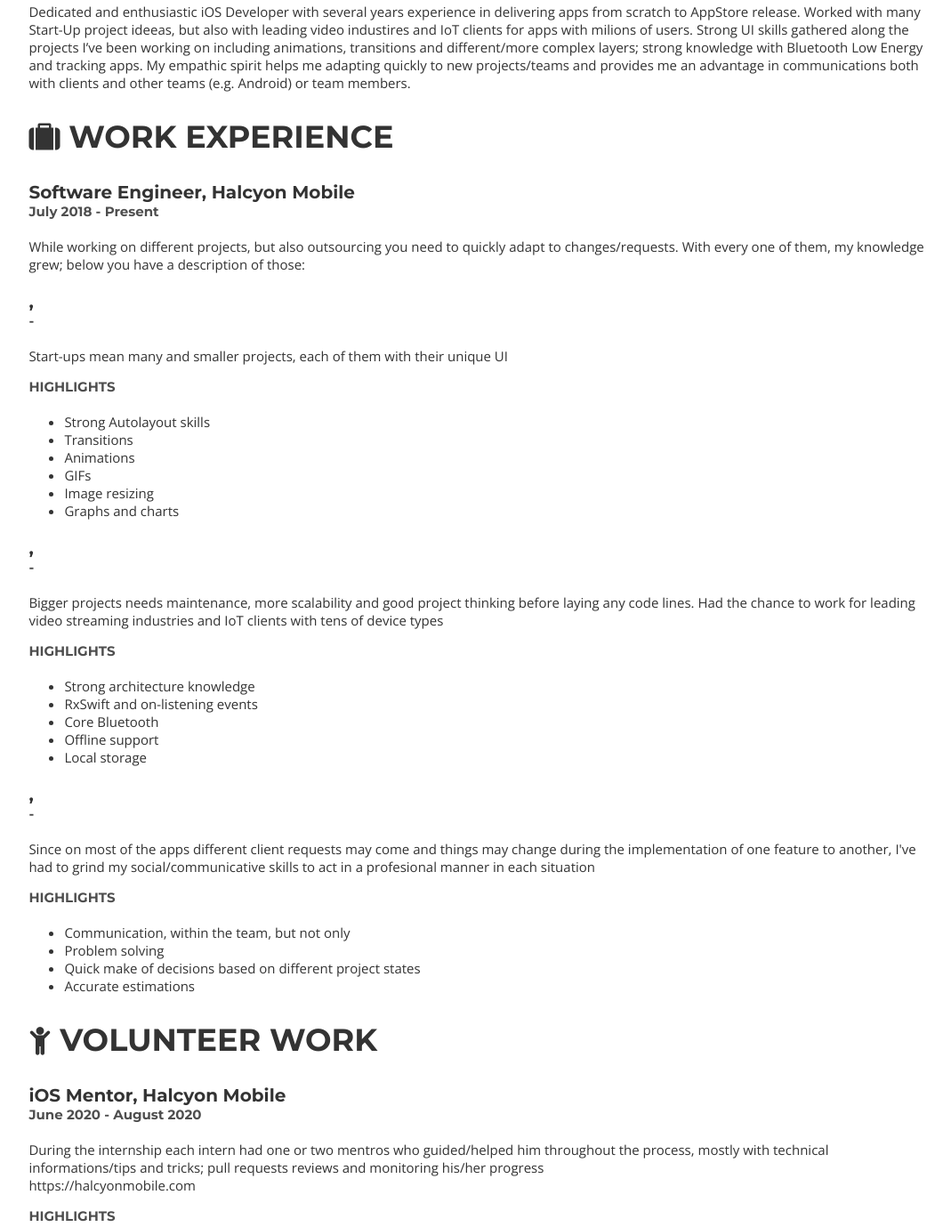
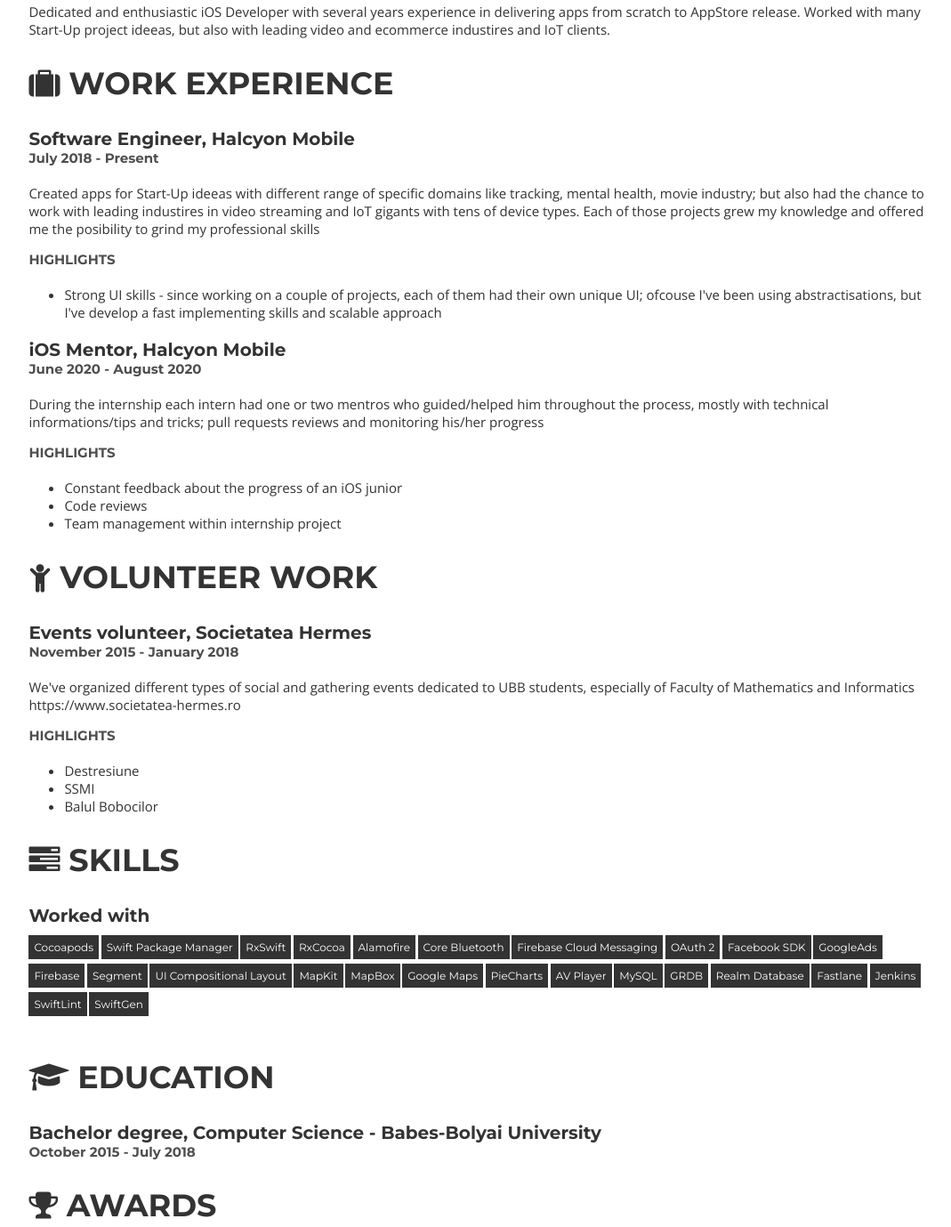
Before and after one commit to Shliferd/Resume, a website: page index.html in a window 1280 px wide. Shown: the part 616-1995 px from the top of the page at 89% size, without its empty margins (102-1171 px from the left). Drawn offline with nearby package versions, Linux system fonts and the light colour scheme.

Commit message:
update content

```diff
--- a/index.html
+++ b/index.html
@@ -172,7 +172,7 @@
 		<div id= "about">
 			<h2><i class= "fa fa-user left"></i> ABOUT</h2>
 			<p>
-				Dedicated and enthusiastic iOS Developer with several years experience in delivering apps from scratch to AppStore release. Worked with many Start-Up project ideeas, but also with leading video industires and IoT clients for apps with milions of users. Strong UI skills gathered along the projects I’ve been working on including animations, transitions and different&#x2F;more complex layers; strong knowledge with Bluetooth Low Energy and tracking apps. My empathic spirit helps me adapting quickly to new projects&#x2F;teams and provides me an advantage in communications both with clients and other teams (e.g. Android) or team members.
+				Dedicated and enthusiastic iOS Developer with several years experience in delivering apps from scratch to AppStore release. Worked with many Start-Up project ideeas, but also with leading video and ecommerce industires and IoT clients.
 			</p>
 		</div>
 		<div id= "work">
@@ -180,59 +180,26 @@
 				<div class= "job">
 					<h3>Software Engineer, Halcyon Mobile</h3>
 					<h4>July 2018 - Present</h4>
-					<p>While working on different projects, but also outsourcing you need to quickly adapt to changes&#x2F;requests. With every one of them, my knowledge grew; below you have a description of those:</p>
-				</div>
-				<div class= "job">
-					<h3> ,  </h3>
-					<h4>  -  </h4>
-					<p>Start-ups mean many and smaller projects, each of them with their unique UI</p>
+					<p>Created apps for Start-Up ideeas with different range of specific domains like tracking, mental health, movie industry; but also had the chance to work with leading industires in video streaming and IoT gigants with tens of device types. Each of those projects grew my knowledge and offered me the posibility to grind my professional skills</p>
 					<h4>HIGHLIGHTS</h4>
 					<ul>
-						<li>Strong Autolayout skills</li>
-						<li>Transitions</li>
-						<li>Animations</li>
-						<li>GIFs</li>
-						<li>Image resizing</li>
-						<li>Graphs and charts</li>
+						<li>Strong UI skills - since working on a couple of projects, each of them had their own unique UI; ofcouse I&#39;ve been using abstractisations, but I&#39;ve develop a fast implementing skills and scalable approach </li>
 					</ul>
 				</div>
 				<div class= "job">
-					<h3>, </h3>
-					<h4>  -  </h4>
-					<p>Bigger projects needs maintenance, more scalability and good project thinking before laying any code lines. Had the chance to work for leading video streaming industries and IoT clients with tens of device types</p>
+					<h3>iOS Mentor, Halcyon Mobile</h3>
+					<h4>June 2020 - August 2020</h4>
+					<p>During the internship each intern had one or two mentros who guided&#x2F;helped him throughout the process, mostly with technical informations&#x2F;tips and tricks; pull requests reviews and monitoring his&#x2F;her progress</p>
 					<h4>HIGHLIGHTS</h4>
 					<ul>
-						<li>Strong architecture knowledge</li>
-						<li>RxSwift and on-listening events</li>
-						<li>Core Bluetooth</li>
-						<li>Offline support</li>
-						<li>Local storage</li>
-					</ul>
-				</div>
-				<div class= "job">
-					<h3> ,  </h3>
-					<h4>  -  </h4>
-					<p>Since on most of the apps different client requests may come and things may change during the implementation of one feature to another, I&#39;ve had to grind my social&#x2F;communicative skills to act in a profesional manner in each situation</p>
-					<h4>HIGHLIGHTS</h4>
-					<ul>
-						<li>Communication, within the team, but not only</li>
-						<li>Problem solving</li>
-						<li>Quick make of decisions based on different project states</li>
-						<li>Accurate estimations</li>
+						<li>Constant feedback about the progress of an iOS junior</li>
+						<li>Code reviews</li>
+						<li>Team management within internship project</li>
 					</ul>
 				</div>
 		</div>
 		<div id= "volunteer">
 			<h2><i class= "fa fa-child left"></i> VOLUNTEER WORK</h2>
-			<h3>iOS Mentor, Halcyon Mobile</h3>
-			<h4>June 2020 - August 2020</h4>
-			<p>During the internship each intern had one or two mentros who guided&#x2F;helped him throughout the process, mostly with technical informations&#x2F;tips and tricks; pull requests reviews and monitoring his&#x2F;her progress<br><a href= "https:&#x2F;&#x2F;halcyonmobile.com" target= "_blank">https:&#x2F;&#x2F;halcyonmobile.com</a></p>
-			<h4>HIGHLIGHTS</h4>
-			<ul>
-				<li>Constant feedback about the progress of an iOS junior</li>
-				<li>Code reviews</li>
-				<li>Team management</li>
-			</ul>
 			<h3>Events volunteer, Societatea Hermes</h3>
 			<h4>November 2015 - January 2018</h4>
 			<p>We&#39;ve organized different types of social and gathering events dedicated to UBB students, especially of Faculty of Mathematics and Informatics<br><a href= "https:&#x2F;&#x2F;www.societatea-hermes.ro" target= "_blank">https:&#x2F;&#x2F;www.societatea-hermes.ro</a></p>
--- a/package.json
+++ b/package.json
@@ -1,5 +1,6 @@
 {
   "dependencies": {
-    "jsonresume-theme-classy": "^1.0.9"
+    "jsonresume-theme-classy": "^1.0.9",
+    "resume-cli": "^3.0.4"
   }
 }
```
Also changed, not shown: resume.json (+8 -33 lines), 2 other files.
